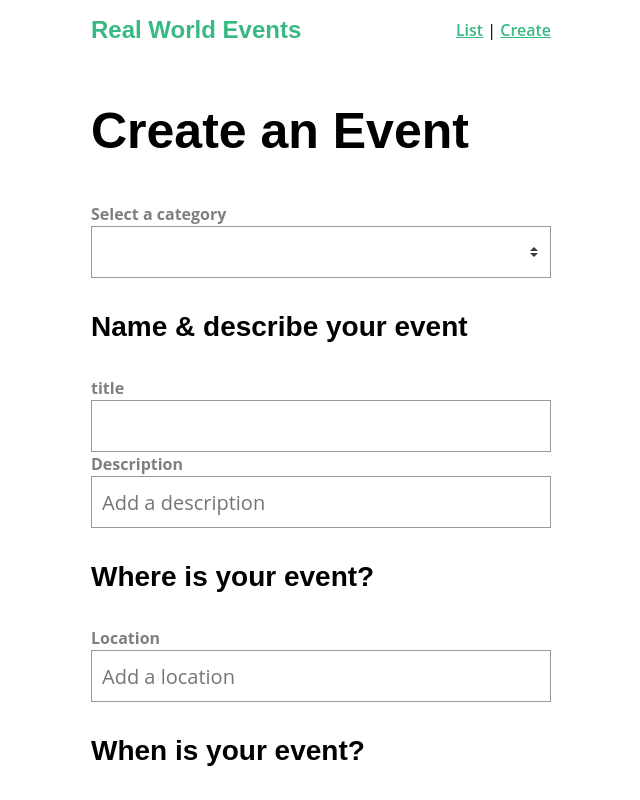
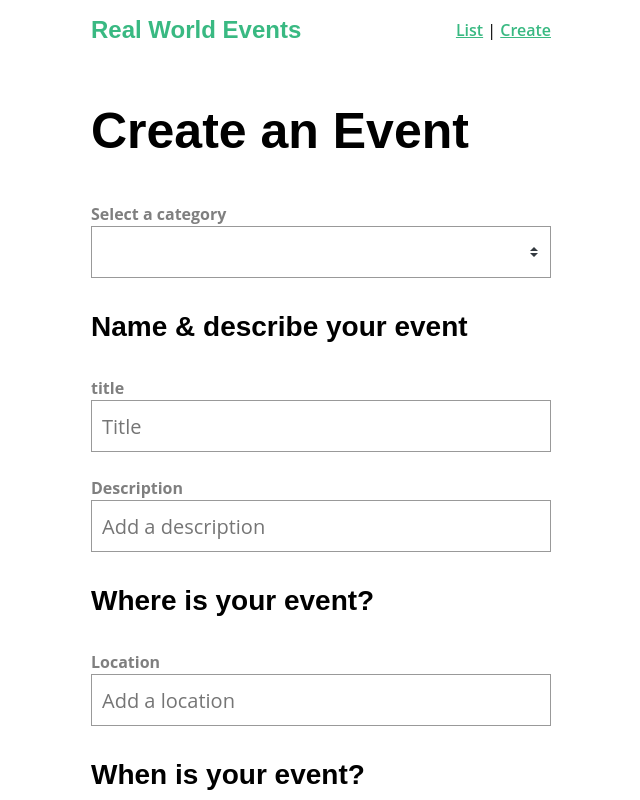
Before and after one commit to M-RAY47/real-world-vue, a Vue app: page /event/create in a window 1280 px wide. Shown: the top 800 px of the page, without its empty margins (339-979 px from the left). Built offline with nearby package versions, Linux system fonts and the light colour scheme.

Commit message:
replaced the description and location for BaseInput

```diff
--- a/src/views/EventCreate.vue
+++ b/src/views/EventCreate.vue
@@ -7,24 +7,25 @@
         <option v-for="cat in categories" :key="cat">{{ cat }}</option>
       </select>
       <h3>Name & describe your event</h3>
-      <BaseInput label="title" v-model="event.title" />
-      <div class="field">
-        <label>Description</label>
-        <input
+      <BaseInput
+        label="title"
+        v-model="event.title"
+        placeholder="Title"
+        class="field"
+      />
+      <BaseInput
+        label="Description"
         v-model="event.description"
-          type="text"
         placeholder="Add a description"
+        class="field"
       />
-      </div>
       <h3>Where is your event?</h3>
-      <div class="field">
-        <label>Location</label>
-        <input
+      <BaseInput
+        label="Location"
         v-model="event.location"
-          type="text"
         placeholder="Add a location"
+        class="field"
       />
-      </div>
       <h3>When is your event?</h3>
       <div class="field">
         <label>Date</label>
```
Lines whose indentation alone changed are shown as unchanged.
